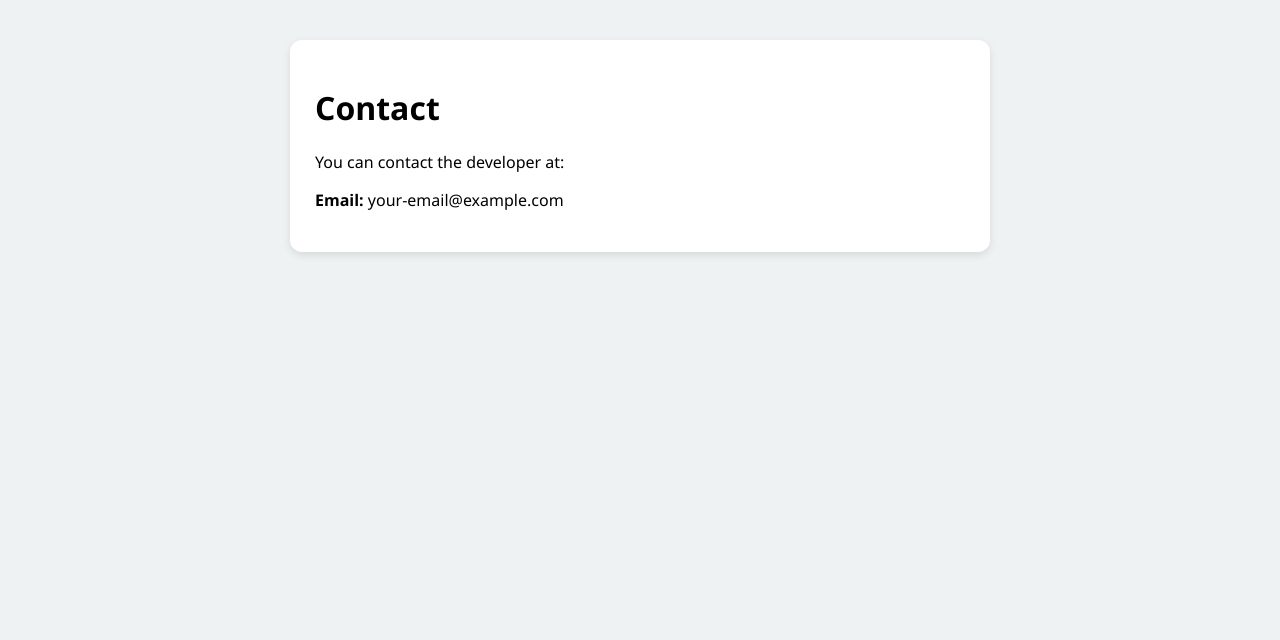
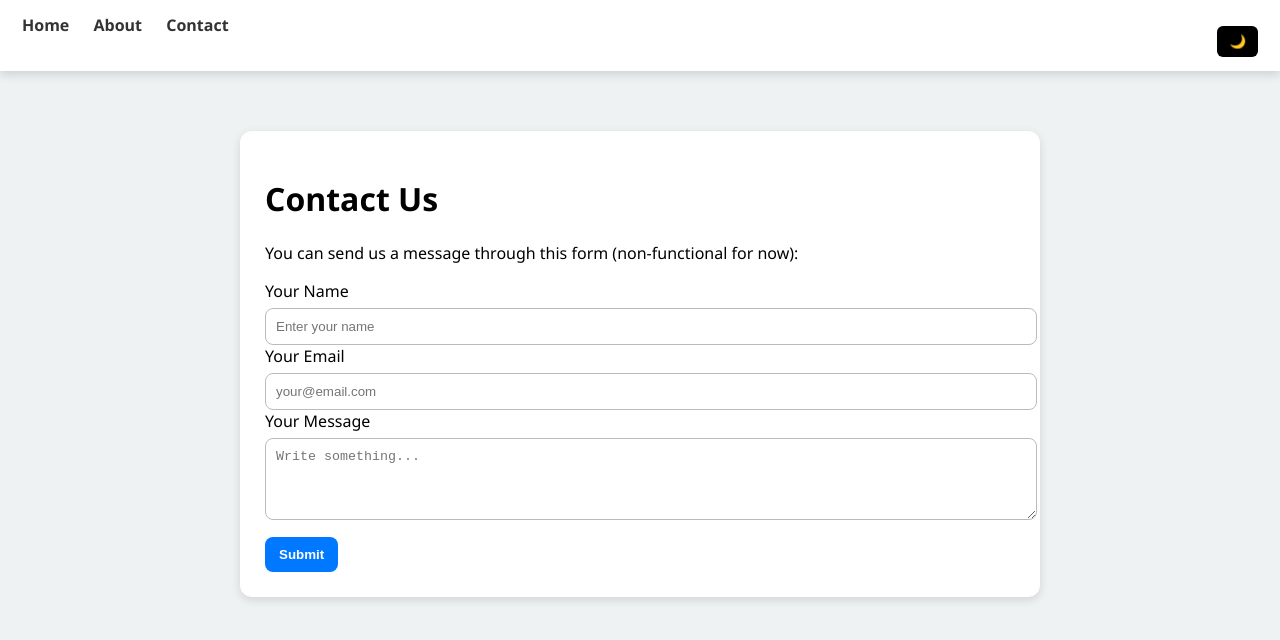
Before and after one commit to Fardin00275/my-website, a website: page public/contact.html in a window 1280 px wide. Drawn offline with Linux system fonts and the light colour scheme.

Commit message:
updated about and contact

```diff
--- a/public/contact.html
+++ b/public/contact.html
@@ -1,42 +1,140 @@
 <!DOCTYPE html>
-<html>
+<html lang="en">
 <head>
-  <title>Contact</title>
+  <meta charset="UTF-8" />
+  <meta name="viewport" content="width=device-width, initial-scale=1.0" />
+  <title>Contact — Message App</title>
+
   <style>
     body {
       margin: 0;
-      font-family: Segoe UI, sans-serif;
+      padding: 0;
+      font-family: "Segoe UI", sans-serif;
       background: #eef2f3;
-      padding: 40px;
       transition: 0.3s;
     }
     body.dark { background: #1e1e1e; color: white; }
 
+    nav {
+      background: white;
+      display: flex;
+      justify-content: space-between;
+      padding: 14px 22px;
+      box-shadow: 0 3px 10px rgba(0,0,0,0.15);
+      position: sticky;
+      top: 0;
+      z-index: 100;
+    }
+    body.dark nav { background: #2c2c2c; }
+
+    nav a {
+      text-decoration: none;
+      font-weight: 600;
+      margin-right: 20px;
+      color: #333;
+    }
+    body.dark nav a { color: white; }
+
+    .theme-toggle {
+      background: black;
+      padding: 8px 12px;
+      border-radius: 6px;
+      color: white;
+      border: none;
+      cursor: pointer;
+    }
+    body.dark .theme-toggle {
+      background: white;
+      color: black;
+    }
+
+    .container {
+      max-width: 800px;
+      margin: 40px auto;
+      padding: 20px;
+    }
+
     .card {
-      max-width: 650px;
-      margin: auto;
       background: white;
       padding: 25px;
       border-radius: 12px;
-      box-shadow: 0 3px 8px rgba(0,0,0,0.1);
-      transition: 0.3s;
+      box-shadow: 0 3px 10px rgba(0,0,0,0.12);
     }
     body.dark .card { background: #2c2c2c; }
+
+    input, textarea {
+      width: 100%;
+      padding: 10px;
+      margin-top: 6px;
+      border: 1px solid #bbb;
+      border-radius: 8px;
+      background: white;
+    }
+    body.dark input, body.dark textarea {
+      background: #3a3a3a;
+      border: 1px solid #666;
+      color: white;
+    }
+
+    button {
+      margin-top: 12px;
+      padding: 10px 14px;
+      border: none;
+      background: #0078ff;
+      color: white;
+      border-radius: 8px;
+      cursor: pointer;
+      font-weight: 600;
+    }
+
   </style>
 </head>
 <body>
 
-  <div class="card">
-    <h1>Contact</h1>
-    <p>You can contact the developer at:</p>
-    <p><b>Email:</b> your-email@example.com</p>
+<nav>
+  <div>
+    <a href="/index.html">Home</a>
+    <a href="/about.html">About</a>
+    <a href="/contact.html">Contact</a>
   </div>
 
-  <script>
-    if (localStorage.getItem("theme") === "dark") {
-      document.body.classList.add("dark");
-    }
-  </script>
+  <button class="theme-toggle" onclick="toggleTheme()">🌙</button>
+</nav>
+
+<div class="container">
+  <div class="card">
+    <h1>Contact Us</h1>
+
+    <p>You can send us a message through this form (non-functional for now):</p>
+
+    <form>
+      <label>Your Name</label>
+      <input type="text" placeholder="Enter your name" required>
+
+      <label>Your Email</label>
+      <input type="email" placeholder="your@email.com" required>
+
+      <label>Your Message</label>
+      <textarea rows="4" placeholder="Write something..." required></textarea>
+
+      <button type="button" onclick="alert('This form is not connected yet.')">
+        Submit
+      </button>
+    </form>
+  </div>
+</div>
+
+<script>
+  if (localStorage.getItem("theme") === "dark")
+    document.body.classList.add("dark");
+
+  function toggleTheme() {
+    document.body.classList.toggle("dark");
+    localStorage.setItem("theme",
+      document.body.classList.contains("dark") ? "dark" : "light"
+    );
+  }
+</script>
 
 </body>
 </html>
```
Also changed, not shown: public/about.html (+87 -17 lines).
